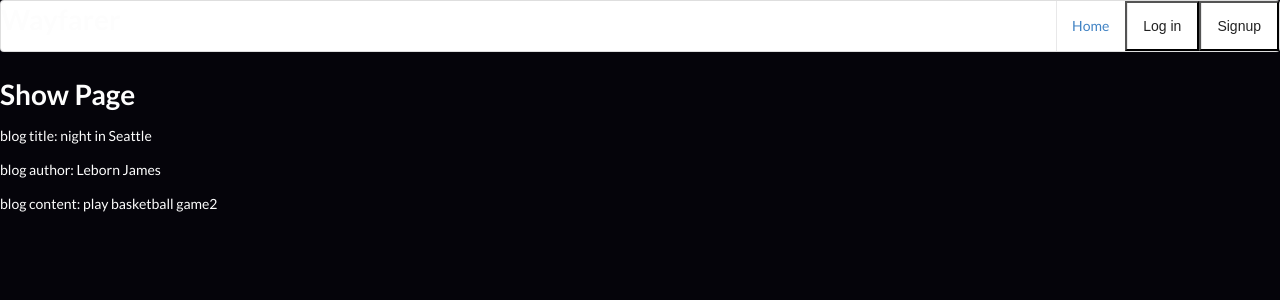
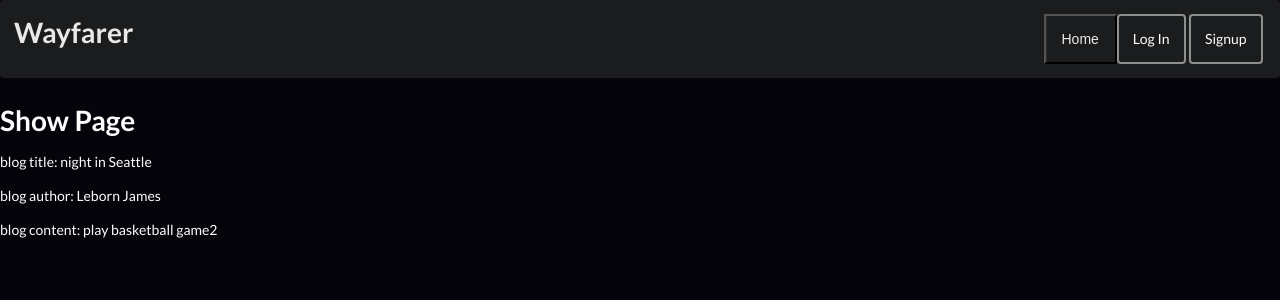
Before and after one commit to meeshers/wayfarer-ga, a Django app: page /accounts/profile/1/ in a window 1280 px wide. Shown: the top 300 px of the page. Run offline with Django 3.2, Linux system fonts and the light colour scheme.

Commit message:
issue with buttons fixed

```diff
--- a/main_app/static/css/main.css
+++ b/main_app/static/css/main.css
@@ -12,3 +12,7 @@
 .content {
   color: black;
 }
+
+.menu{
+  color: black;
+}
--- a/main_app/templates/base.html
+++ b/main_app/templates/base.html
@@ -23,16 +23,16 @@
 <body>
     <header>
         <nav>
-            <div class="ui menu">
+            <div class="ui inverted segment menu">
                 <h1>Wayfarer</h1>
                 <ul class="right menu">
-                    <li class="item"><a href="{% url 'home' %}">Home</a></li>
+                    <button class="item"><a href="{% url 'home' %}">Home</a></button>
                     {% if user.is_authenticated %}
-                    <button class="item"><a href="{% url 'logout' %}">Logout</button>
-                    <button class="item"><a href="{% url 'profile' %}">Profile</button>
+                    <button class="item ui inverted red basic button"><a href="{% url 'logout' %}">Logout</button>
+                    <button class="item ui inverted red basic button"><a href="{% url 'profile' %}">Profile</button>
                     {% else %}
-                    <button class="item" id="login">Log in</button>
-                    <button class="item" id="signup">Signup</button>
+                    <button class="item ui inverted red basic button" id="login">Log In</button>
+                    <button class="item ui inverted red basic button" id="signup">Signup</button>
                     {% endif %}
                 </ul>
             </div>
```
